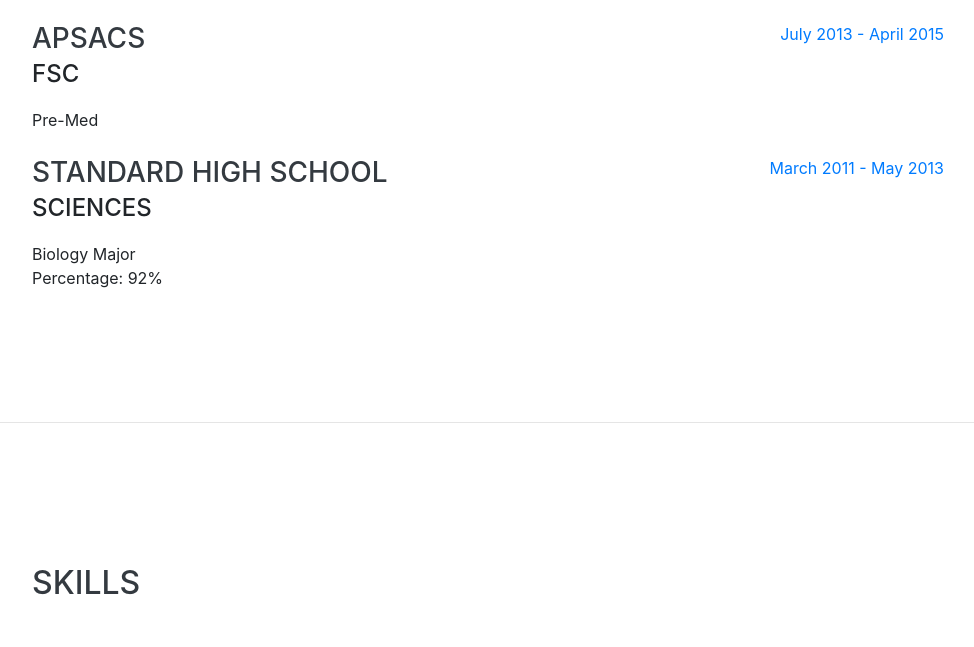
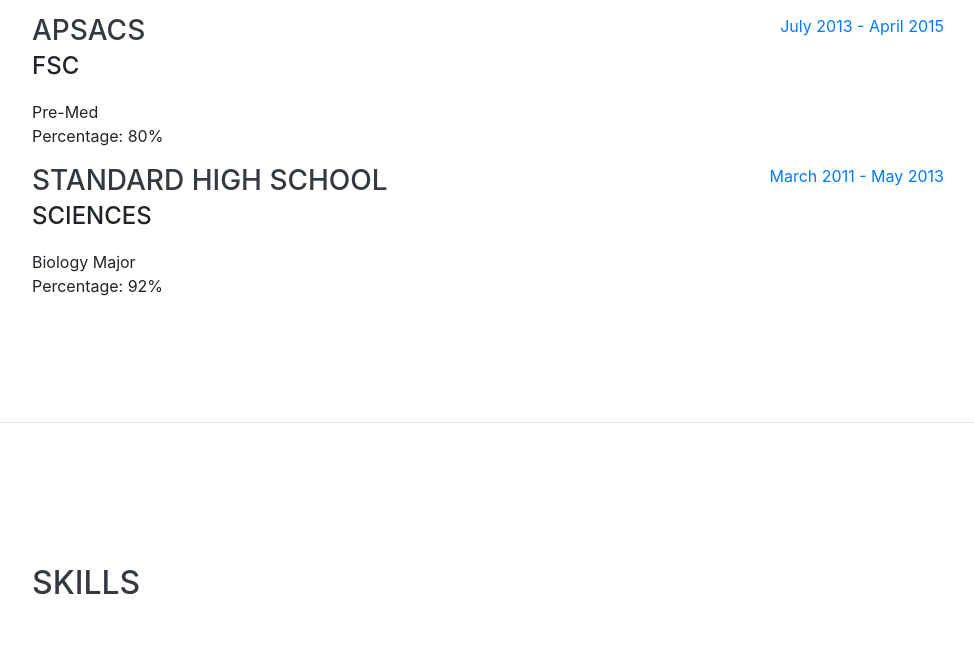
Before and after one commit to amnahy/amnahy.github.io, a website with bundled scripts: page index.html in a window 1280 px wide. Shown: the part 1980-2627 px from the top of the page, without its empty margins (288-1262 px from the left). Built offline with nearby package versions, Linux system fonts and the light colour scheme; a web font is replaced by a local one.

Commit message:
Update index.html

```diff
--- a/index.html
+++ b/index.html
@@ -181,12 +181,12 @@
             <h3 class="mb-0">APSACS</h3>
             <div class="subheading mb-3">FSc</div>
             <div>Pre-Med</div>
+            <p>Percentage: 80%</p>
           </div>
           <div class="resume-date text-md-right">
             <span class="text-primary">July 2013 - April 2015</span>
           </div>
         </div>
-        </br>
 
         <div class="resume-item d-flex flex-column flex-md-row justify-content-between">
           <div class="resume-content">
```
